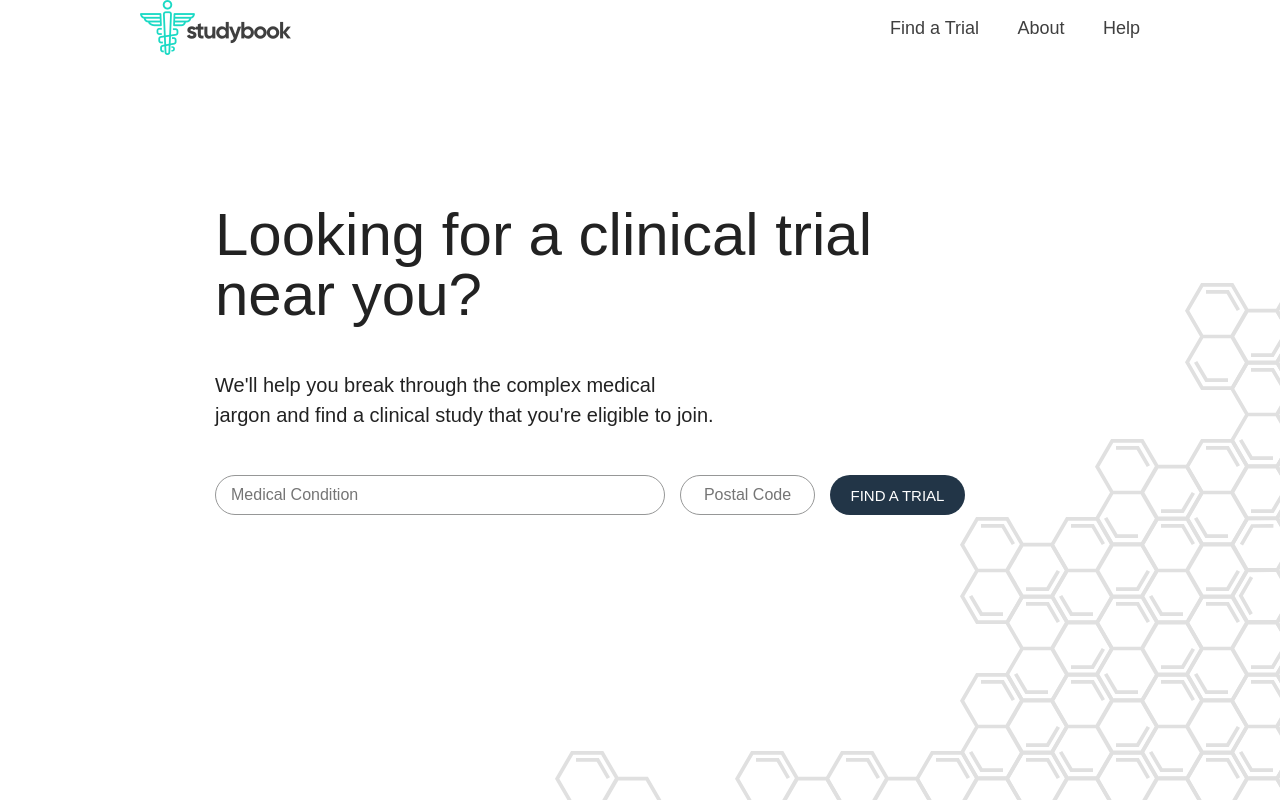
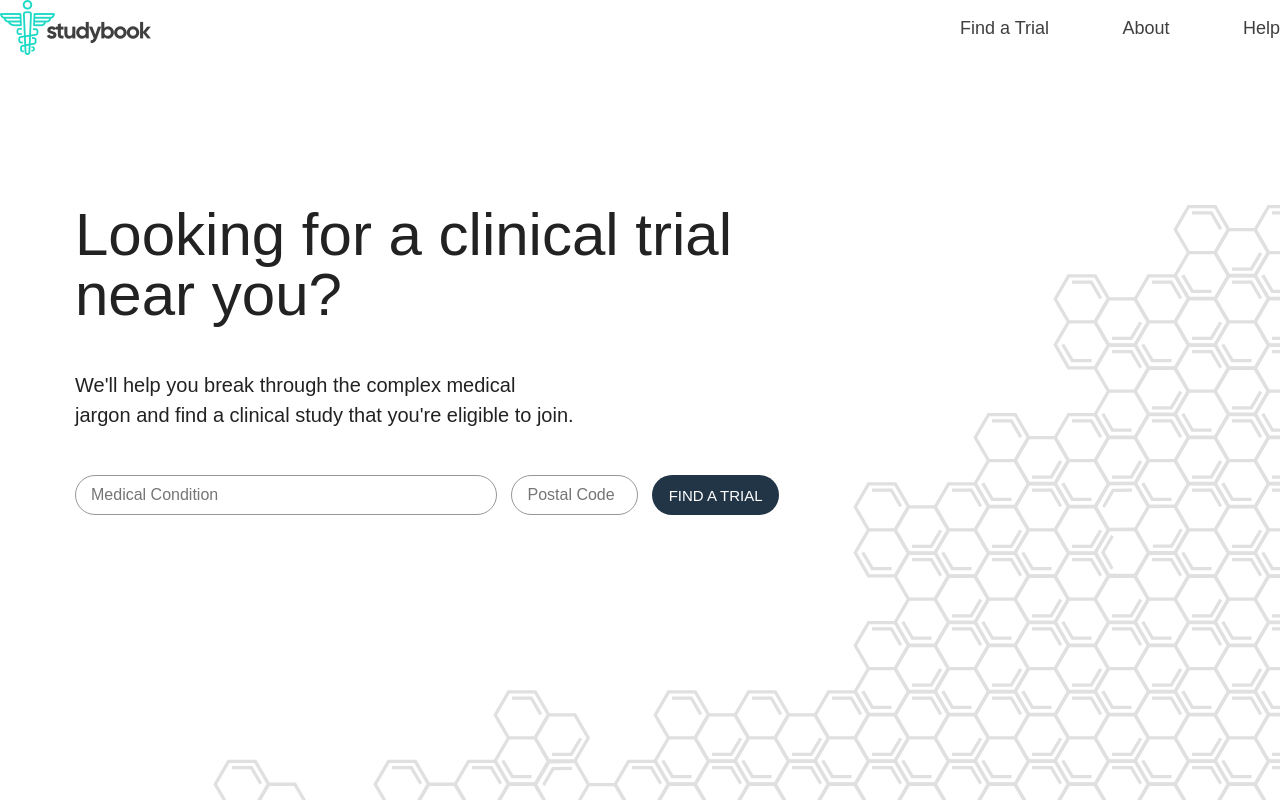
Before and after one commit to keveightysev/studybook, a React (Create React App) app: page / in a window 1280 px wide. Shown: the top 800 px of the page. Built offline with nearby package versions, Linux system fonts and the light colour scheme.

Commit message:
Worked on some stylign

```diff
--- a/src/components/Footer.js
+++ b/src/components/Footer.js
@@ -33,7 +33,7 @@ const FooterStyle = styled.footer`
 	div {
 		display: flex;
 		width: 100%;
-		max-width: 1000px;
+		max-width: 1500px
 		margin: 0 auto;
 		justify-content: space-between;
 		align-items: center;
--- a/src/components/Header.js
+++ b/src/components/Header.js
@@ -21,7 +21,7 @@ export default Header;
 const HeaderStyle = styled.header`
 	display: flex;
 	width: 100%;
-	max-width: 1000px;
+	max-width: 1500px
 	margin: 0 auto;
 	justify-content: space-between;
 	align-items: center;
--- a/src/components/Main/index.js
+++ b/src/components/Main/index.js
@@ -35,14 +35,16 @@ const MainStyle = styled.main`
 const LandingStyle = styled.div`
     height: 90vh;
     background-image: url("${molecules}");
+    background-size: cover;
 
     div {
-        max-width: 1000px
+        max-width: 1500px
         margin: 0 auto;
 
         h2 {
             font-size: 6rem;
             width: 75%;
+            max-width: 660px
             margin-top: 150px;
             margin-left: 75px;
         }
@@ -55,10 +57,16 @@ const LandingStyle = styled.div`
         }
 
         form {
-            width: 75%;
+            width: 55%;
+            min-width: 500px;
             display: flex;
             justify-content: space-between;
             margin-left: 75px;
+
+            @media(max-width: 1150px) {
+                flex-wrap: wrap;
+            }
+
             input {
                 border: 1px solid #969797;
                 border-radius: 20px;
@@ -67,25 +75,41 @@ const LandingStyle = styled.div`
 
                 &:first-of-type {
                     width: 60%;
+
+                    @media(max-width: 1150px) {
+                        width: 75%;
+                    }
                 }
 
                 &:last-of-type {
                     width: 18%;
-                    text-align: center;
+                    min-width: 120px;
+                }
+
+                &[type=number]::-webkit-inner-spin-button,
+                &[type=number]::-webkit-outer-spin-button {
+                -webkit-appearance: none;
+                margin: 0;
                 }
             }
 
             button {
                 width: 18%;
+                min-width: 120px;
                 font-size: 1.5rem;
                 text-transform: uppercase;
                 border-radius: 20px;
                 background: #223547;
+                padding: 10px;
                 color: #FFF;
                 transition: all 300ms ease;
 
                 &:hover {
                     background: #1ad9c4;
+                }
+
+                @media(max-width: 1150px) {
+                    margin-top: 20px;
                 }
             }
         }
```
